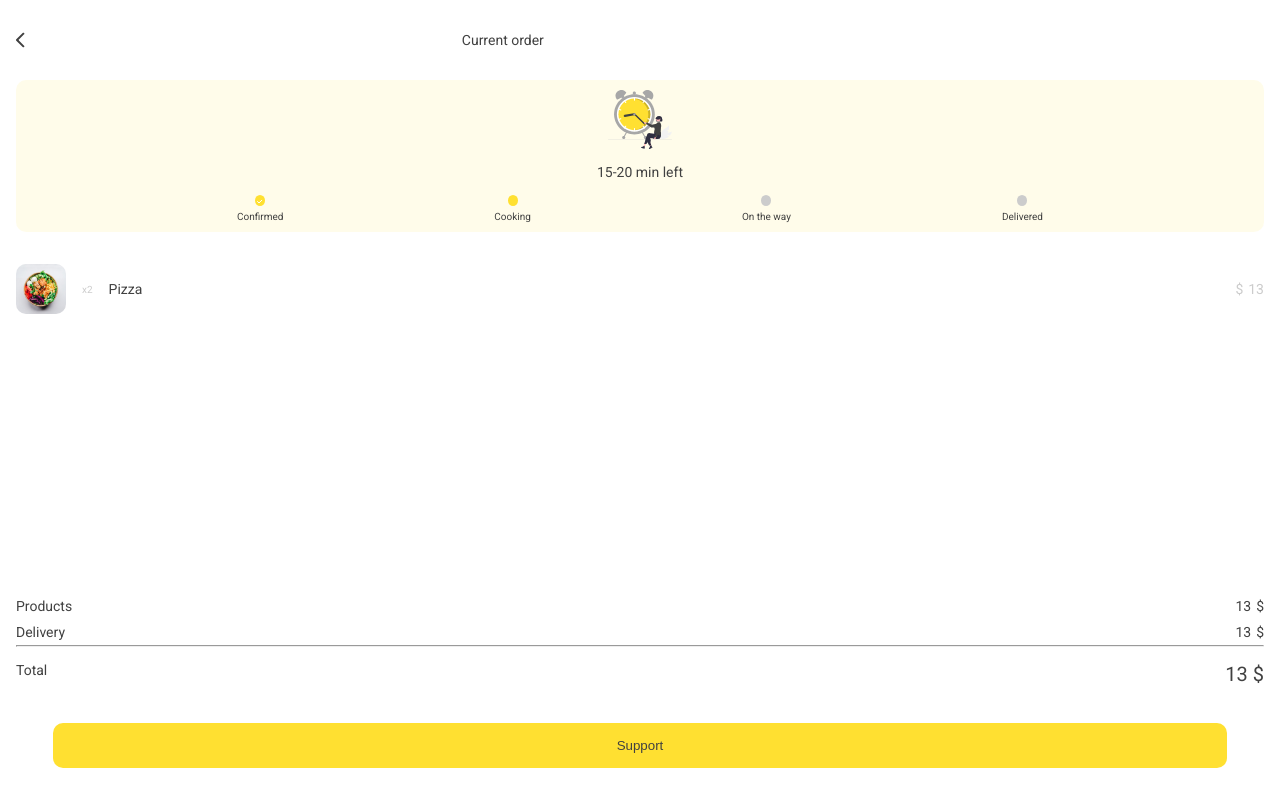
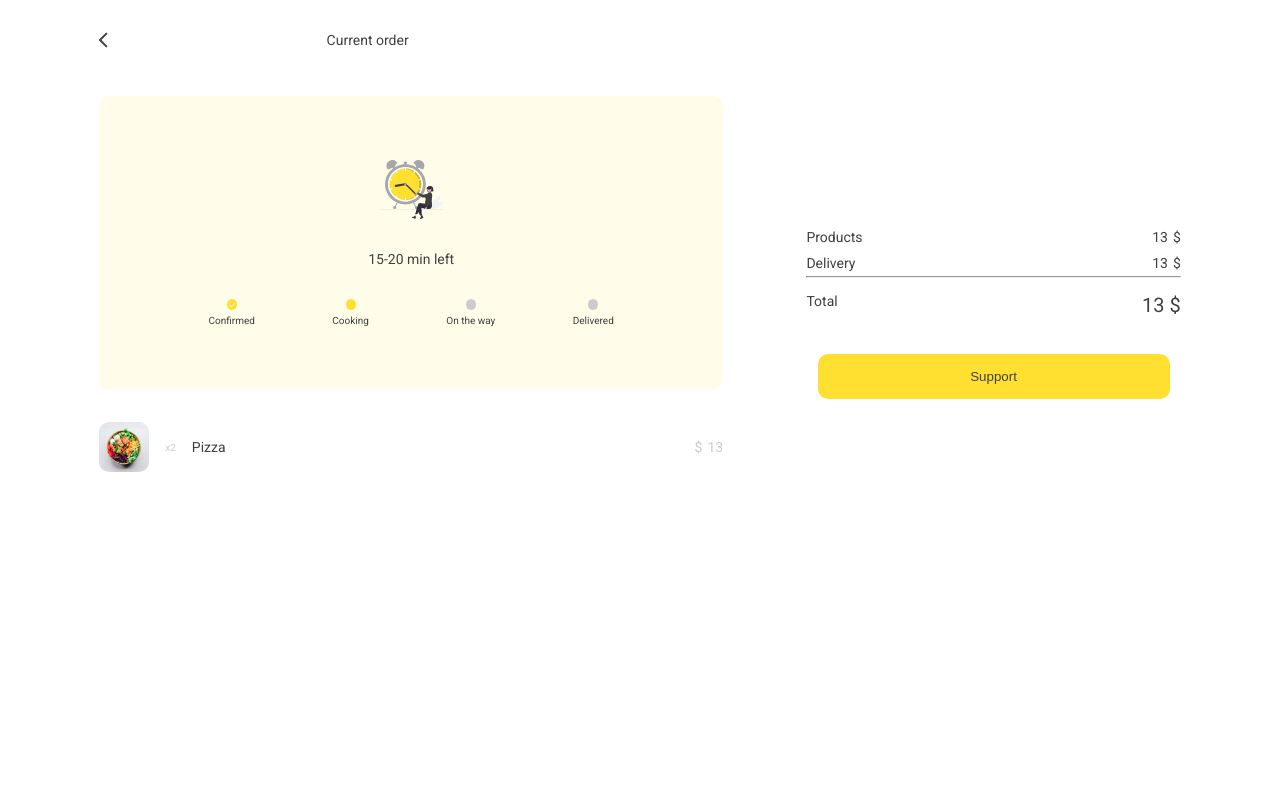
Before and after one commit to Alice221299/delivery-app, a React (Vite) app: page /current in a window 1280 px wide. Built offline with nearby package versions, Linux system fonts and the light colour scheme.

Commit message:
Added responsive

```diff
--- a/src/pages/currentOrder/CurrentOrder.jsx
+++ b/src/pages/currentOrder/CurrentOrder.jsx
@@ -10,7 +10,7 @@ import "./current.scss"
 const CurrentOrder = () => {
   return (
     <main className='main-current'>
-        <div>
+        <div className='order-details'>
         <Bar text='Current order'/>
         <div className='current-waiting'>
             <img src={time} alt="Icon for time" />
@@ -53,7 +53,7 @@ const CurrentOrder = () => {
             </div>
         </div>
         </div>
-        <div>
+        <div className='order-finish'>
         <OrderTotal/>
         <MainButton text="Support"/>
         </div>
--- a/src/pages/currentOrder/current.scss
+++ b/src/pages/currentOrder/current.scss
@@ -88,3 +88,24 @@
         }
     }
 }
+
+@media (min-width: 600px) {
+    .main-current {
+        flex-direction: row;
+        justify-content: space-evenly;
+        .order-details {
+            min-width: 50%;
+            max-width: 60%;
+            .current-waiting {
+                margin-top: 3rem;
+                padding: 4rem 2rem;
+                gap: 2rem;
+            }
+
+        }
+        .order-finish {
+            min-width: 30%;
+            margin-top: 10rem;
+        }
+    }
+}
--- a/src/pages/manageAdresses/adresses.scss
+++ b/src/pages/manageAdresses/adresses.scss
@@ -1,6 +1,8 @@
 @import "../../assets/styles/variables.scss";
 
 .main-adresses {
+    max-width: 900px;
+    // align-items: center;
     font-family: $font-roboto;
     font-size: 14px;
     padding: 2rem 1rem;
@@ -45,3 +47,21 @@
             }
     }
 }
+
+@media (min-width: 600px) {
+    .main-adresses .adresses .adress {
+        margin-top: 1.5rem;
+        p {
+            font-size: 14px;
+        }
+    }
+}
+
+@media (min-width: 900px) {
+    .main-adresses {
+        margin: 0 20%;
+        .adresses .adress .location span {
+            width: 55vw;
+        }
+    }
+}
--- a/src/pages/newCard/NewCard.jsx
+++ b/src/pages/newCard/NewCard.jsx
@@ -7,7 +7,7 @@ import eye from "/icons/eye.svg"
 const NewCard = () => {
   return (
     <main className='main-card'>
-        <Bar text="Add new card"/>
+        <Bar text="Add new card" location='payment'/>
         <form className='card-form'>
             <div>
             <input type="text" placeholder='Card name'/>
--- a/src/pages/newCard/newCard.scss
+++ b/src/pages/newCard/newCard.scss
@@ -35,3 +35,15 @@
         }
     }
 }
+
+@media (min-width: 900px) {
+    .main-card {
+        margin: 0 20%;
+        .card-form {
+            margin-top: 4rem;
+            input {
+                margin-bottom: 1rem;
+            }
+        }
+    }
+}
--- a/src/pages/orderAccepted/accepted.scss
+++ b/src/pages/orderAccepted/accepted.scss
@@ -15,3 +15,15 @@
         margin: 2rem 10%;
     }
 }
+
+@media (min-width: 800px) {
+    .accepted-main {
+        margin: 0 10%;
+    }
+}
+
+@media (min-width: 900px) {
+    .accepted-main {
+        margin: 0 20%;
+    }
+}
--- a/src/pages/payment/Payment.jsx
+++ b/src/pages/payment/Payment.jsx
@@ -1,11 +1,41 @@
-import React from 'react'
+import React, { useState } from 'react'
 import Bar from '../../components/bar/Bar'
-import master from "/icons/MasterCard.png"
+import mastercard from "/icons/MasterCard.png"
+import visa from "/icons/visa.svg"
+import amex from "/icons/american-express.svg"
 import paypal from "/icons/PayPal.png"
 import eye from "/icons/eye.svg"
 import "./payment.scss"
+import { useNavigate } from 'react-router-dom'
 
 const Payment = () => {
+
+    const navigate = useNavigate()
+    const [cardNumber, setCardNumber] = useState('**** **** **** 4574')
+
+    const lastNumbersCard = cardNumber.toString().slice(-4)
+
+    const getInfoCard = (lastNumbers) => {
+        const lastNumbersToNumber = Number(lastNumbers)
+        if (lastNumbersToNumber <= 3333) {
+            return mastercard
+        } else if (lastNumbersToNumber > 3333 && lastNumbersToNumber <= 6666) {
+            return visa
+        } else {
+            return amex
+        }
+    }
+
+    // const getCardName = (name) => {
+    //     if (name === "mastercard") {
+    //         return "Master Card"
+    //     } else if (name === "visa") {
+    //         return "Visa"
+    //     } else {
+    //         return "Amex"
+    //     }
+    // }
+
   return (
     <main className='main-payment'>
         <div>
@@ -13,21 +43,21 @@ const Payment = () => {
             <div className='payment-methods'>
                 <div className='method chosen'>
                     <div className='card-info'>
-                        <img src={master} alt="" />
-                        <p>**** **** **** 4574</p>
+                        <img src={getInfoCard(lastNumbersCard)} alt="" />
+                        <p>{cardNumber}</p>
                     </div>
                     <img src={eye} alt="Icon for see method" />
                 </div>
                 <div className='method'>
                     <div className='card-info'>
-                        <img src={paypal} alt="" />
-                        <p>Lor*********@gmail.com</p>
+                        <img src={getInfoCard(lastNumbersCard)} alt="" />
+                        <p>{cardNumber}</p>
                     </div>
                     <img src={eye} alt="Icon for see method" />
                 </div>
             </div>
         </div>
-        <div className='payment-redirection'>
+        <div className='payment-redirection' onClick={() => navigate('/new-card')}>
             <p>Add new card</p>
         </div>
     </main>
--- a/src/pages/payment/payment.scss
+++ b/src/pages/payment/payment.scss
@@ -22,6 +22,7 @@
             .card-info {
                 display: flex;
                 gap: 10px;
+                align-items: center;
             }
         }
         .chosen {
@@ -30,5 +31,18 @@
     }
     .payment-redirection {
         text-align: center;
+        cursor: pointer;
     }
 }
+
+@media (min-width: 600px) {
+    .main-payment {
+        margin: 0 10%;
+    }
+}
+
+@media (min-width: 900px) {
+    .main-payment {
+        margin: 0 20%;
+    }
+}
```
Also changed, not shown: public/icons/american-express.svg (added), public/icons/visa.svg (added).
